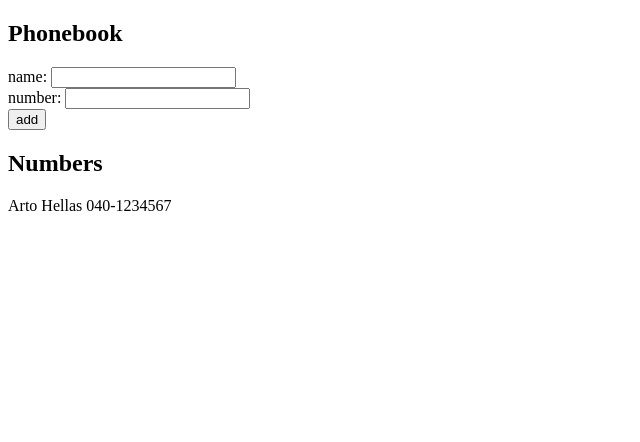
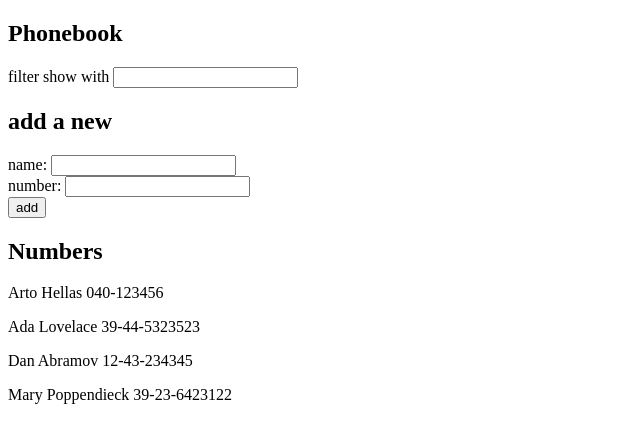
Before and after one commit to AP-Y/fullstack, a React (Vite) app in the folder part2/phonebook/: page / in a window 1280 px wide. Shown: the top 442 px of the page, without its empty margins (0-640 px from the left). Built offline with nearby package versions, Linux system fonts and the light colour scheme.

Commit message:
Completed ex.2.9

```diff
--- a/part2/phonebook/src/App.jsx
+++ b/part2/phonebook/src/App.jsx
@@ -2,16 +2,18 @@ import { useState } from 'react'
 import Header from './components/Header'
 import Entry from './components/Entry'
 
-const App = () => {
+const App = ({initialPersons}) => {
   const emptyPerson = {name: '', number: ''}
-  const [persons, setPersons] = useState([{name: 'Arto Hellas', number: '040-1234567'}])
+  const [persons, setPersons] = useState(initialPersons)
   const [newPerson, setNewPerson] = useState(emptyPerson)
+  const [filter, setFilter] = useState('')
 
   const addPerson = (event) => {
     event.preventDefault()
     const uniquePerson = persons.every(
       person => person.name !== newPerson.name || person.number !== newPerson.number)
     if (uniquePerson) {
+      newPerson.id = persons.length + 1
       setPersons(persons.concat(newPerson))
     } else {
       alert(`${newPerson.name} at ${newPerson.number} is already added to phonebook`)
@@ -19,30 +21,35 @@ const App = () => {
     setNewPerson(emptyPerson)
   }
 
-  const handleNameChange = (event) => {
-    setNewPerson({...newPerson, name: event.target.value})
-  }
+  const handleFilterChange = (event) => setFilter(event.target.value.toLowerCase())
 
-  const handleNumberChange = (event) => {
-    setNewPerson({...newPerson, number: event.target.value})
-  }
+  const handleNameChange = (event) => setNewPerson({...newPerson, name: event.target.value})
+
+  const handleNumberChange = (event) => setNewPerson({...newPerson, number: event.target.value})
 
   return (
     <div>
       <Header text="Phonebook" />
+
+      filter show with <input value={filter} onChange={handleFilterChange} />
+
+      <Header text="add a new" />
+
       <form onSubmit={addPerson}>
         <div>
-          name: <input value={newPerson.name} onChange={handleNameChange}/>
+          name: <input value={newPerson.name} onChange={handleNameChange} />
           <br />
-          number: <input value={newPerson.number} onChange={handleNumberChange}/>
+          number: <input value={newPerson.number} onChange={handleNumberChange} />
         </div>
         <div>
           <button type="submit">add</button>
         </div>
       </form>
+
       <Header text="Numbers" />
+
       <div>
-        {persons.map(person => <Entry key={`${person.name} ${person.number}`} person={person} />)}
+        {persons.filter(person => person.name.toLowerCase().includes(filter)).map(person => <Entry key={person.id} person={person} />)}
       </div>
     </div>
   )
--- a/part2/phonebook/src/main.jsx
+++ b/part2/phonebook/src/main.jsx
@@ -2,4 +2,11 @@ import ReactDOM from 'react-dom/client'
 
 import App from './App'
 
-ReactDOM.createRoot(document.getElementById('root')).render(<App />)
+const initialPersons = [
+  { name: 'Arto Hellas', number: '040-123456', id: 1 },
+  { name: 'Ada Lovelace', number: '39-44-5323523', id: 2 },
+  { name: 'Dan Abramov', number: '12-43-234345', id: 3 },
+  { name: 'Mary Poppendieck', number: '39-23-6423122', id: 4 }
+]
+
+ReactDOM.createRoot(document.getElementById('root')).render(<App initialPersons={initialPersons}/>)
```
